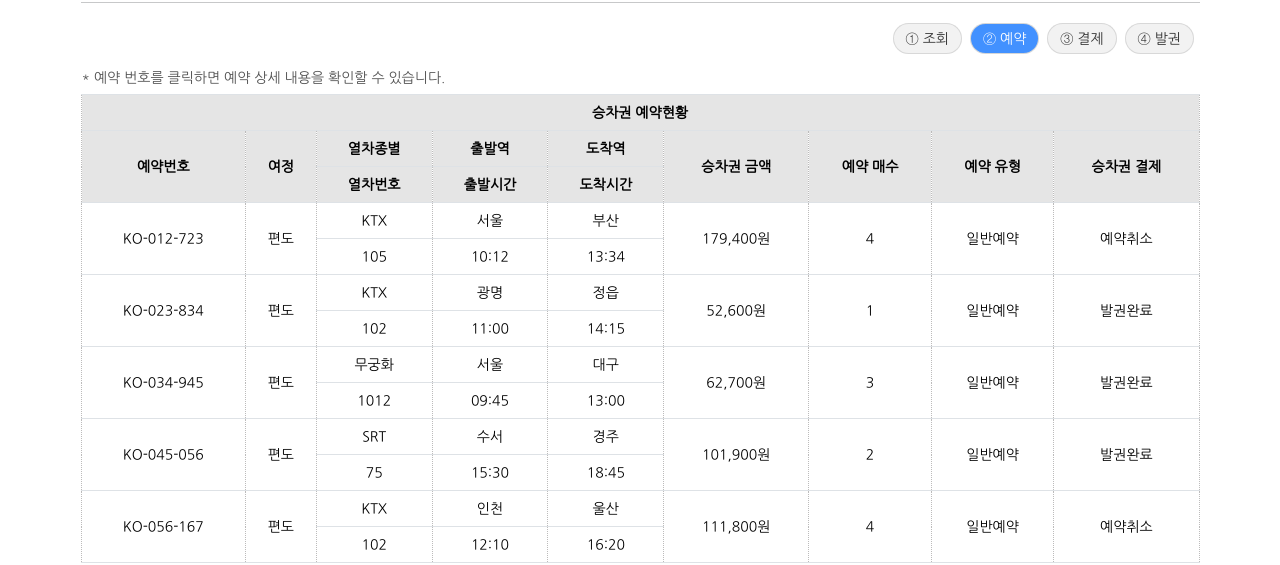
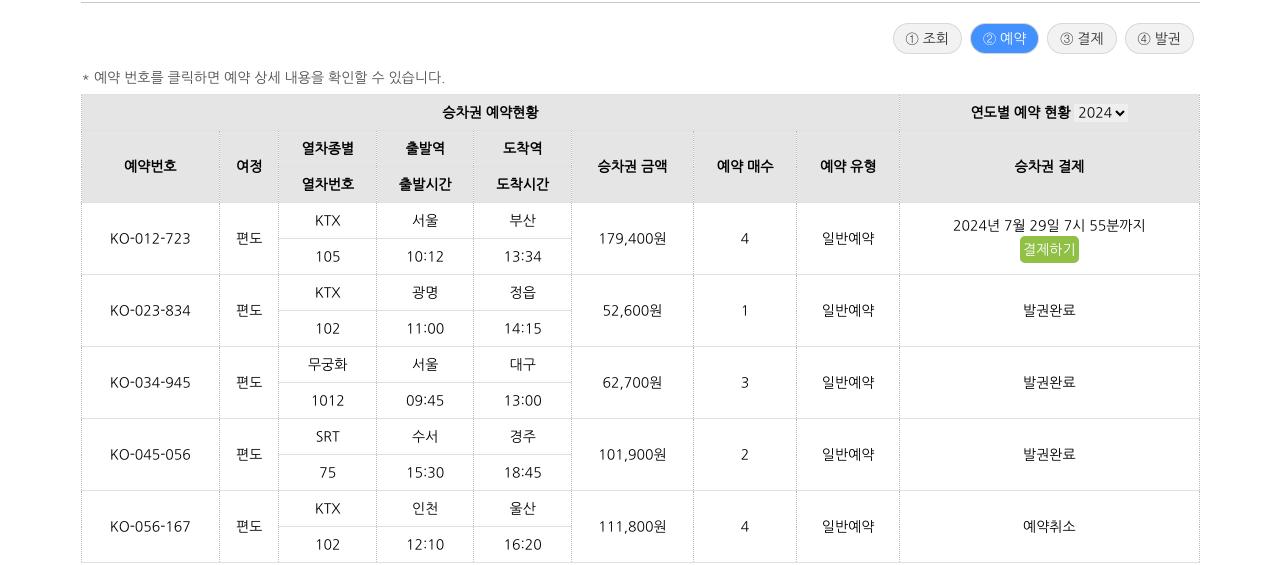
Before and after one commit to jinaa11/miniproject, a plain HTML site: page WebContent/reserve/ResBreakdown.html in a window 1280 px wide. Shown: the part 256-821 px from the top of the page. Drawn offline with nearby package versions, Linux system fonts and the light colour scheme.

Commit message:
refactor: reserve page method (#noissue)

```diff
--- a/WebContent/json/reserve-detail.json
+++ b/WebContent/json/reserve-detail.json
@@ -1,4 +1,5 @@
-[
+{
+  "2024": [
     {
       "reservationId": "KO-012-723",
       "journeyType": "편도",
@@ -13,7 +14,7 @@
       "ticketCount": 4,
       "reservationType": "일반예약",
       "departureDate": "07.29(월)",
-      "paymentDue": "2024-07-28T17:43:00",
+      "paymentDue": "2024-07-29T07:55:00",
       "payment": 0,
       "passengers": {
         "adults": {
@@ -90,4 +91,69 @@
         "paymentDue": "2024-07-21T00:00:00",
         "payment": 0
     }
+  ],
+  "2023": [
+      {
+          "reservationId": "KO-056-134",
+          "journeyType": "왕복",
+          "trainType": "KTX",
+          "trainNumber": "103",
+          "departureStation": "대전",
+          "arrivalStation": "대구",
+          "departureTime": "14:25",
+          "arrivalTime": "17:00",
+          "ticketPrice": "95,300원",
+          "ticketCount": 3,
+          "reservationType": "일반예약",
+          "paymentDue": "2023-09-14T20:00:00",
+          "payment": "발권완료"
+      },
+      {
+          "reservationId": "KO-067-258",
+          "journeyType": "편도",
+          "trainType": "무궁화",
+          "trainNumber": "114",
+          "departureStation": "부산",
+          "arrivalStation": "광주",
+          "departureTime": "08:10",
+          "arrivalTime": "12:45",
+          "ticketPrice": "67,400원",
+          "ticketCount": 2,
+          "reservationType": "일반예약",
+          "paymentDue": "2023-07-02T23:55:00",
+          "payment": 0
+      }
+  ],
+  "2022": [
+      {
+          "reservationId": "KO-078-369",
+          "journeyType": "왕복",
+          "trainType": "SRT",
+          "trainNumber": "205",
+          "departureStation": "서울",
+          "arrivalStation": "부산",
+          "departureTime": "16:20",
+          "arrivalTime": "19:50",
+          "ticketPrice": "120,500원",
+          "ticketCount": 1,
+          "reservationType": "일반예약",
+          "paymentDue": "2022-12-24T10:00:00",
+          "payment": "발권완료"
+      },
+      {
+          "reservationId": "KO-089-470",
+          "journeyType": "편도",
+          "trainType": "KTX",
+          "trainNumber": "107",
+          "departureStation": "인천",
+          "arrivalStation": "울산",
+          "departureTime": "10:30",
+          "arrivalTime": "14:40",
+          "ticketPrice": "110,200원",
+          "ticketCount": 4,
+          "reservationType": "일반예약",
+          "paymentDue": "2022-05-19T17:30:00",
+          "payment": 0
+      }
   ]
+}
--- a/WebContent/reserve/ResBreakdown.html
+++ b/WebContent/reserve/ResBreakdown.html
@@ -41,7 +41,8 @@
             <table class="table table-bordered table-top-border table-custom">
                 <thead class="table-active">
                     <tr>
-                        <th colspan="10">승차권 예약현황</th>
+                        <th colspan="8">승차권 예약현황</th>
+                        <th colspan="1">연도별 예약 현황 <select name="" id="years"></select></th>
                     <tr>
                         <!-- 두 번째 행의 헤더들 -->
                         <th rowspan="2">예약번호</th>
--- a/WebContent/reserve/ResBreakdown.js
+++ b/WebContent/reserve/ResBreakdown.js
@@ -1,20 +1,43 @@
+const trainNumber = '101';
+
 $(function() {
-    const trainNumber = '101';
-    let trainData; // 열차 데이터를 저장할 변수
+    let trainData; // 열차 데이터를 저장할 변수\
+    const selectedYear = '2024'; // 선택된 연도
 
     $.getJSON("../json/reserve_layout.json", function(data) {
         trainData = data.KTX.find(train => train.trainNumber === trainNumber);
     });
 
-    let expiryTime;
+    // select option에 년도 추가
+    $.getJSON("../json/reserve-detail.json", function(data) {
+        var $select = $('#years'); // 연도를 선택할 select 요소
+        $select.empty(); // 기존 옵션을 비웁니다.
+
+        Object.keys(data).sort().reverse().forEach(function(key) {
+            // 각 키(연도)에 대해 옵션을 생성하고 select 요소에 추가
+            $('<option>', {
+                value: key,
+                text: key
+            }).appendTo($select);
+        });
+    });
+
+    showDetails(selectedYear);
+
+    $('#years').change(function() {
+        const selectedYear = $(this).val(); // 선택된 연도
+        if (selectedYear) {
             $.ajax({
                 url: '../json/reserve-detail.json',
                 dataType: 'json',
                 success: function(data) {
-            data.forEach(function(reservation) {
-                var paymentHtml = '';
-                var currentTime = new Date();
-                var paymentDueTime = new Date(reservation.paymentDue);
+                    const reservations = data[selectedYear]; // 선택된 연도에 해당하는 예약 데이터
+                    $('#seat-info').empty(); // 기존 정보를 지우고 새로 채움
+
+                    reservations.forEach(function(reservation) {
+                        let paymentHtml = '';
+                        const currentTime = new Date();
+                        const paymentDueTime = new Date(reservation.paymentDue);
 
                         if (reservation.paymentDue && currentTime < paymentDueTime) {
                             paymentHtml = '<div>' +
@@ -49,7 +72,7 @@ $(function() {
                         $('#seat-info').append($row, $secondRow);
 
                         // 상세 정보 생성
-                var $detailsRow = $('<tr class="details" style="display: none;">').append(
+                        const $detailsRow = $('<tr class="details" style="display: none;">').append(
                             $('<td colspan="9">').html(createDetailsHtml(reservation))
                         );
                         $secondRow.after($detailsRow);
@@ -59,20 +82,20 @@ $(function() {
                             $detailsRow.toggle();
                         });
 
-                expiryTime = parseDateString(formatTime(reservation.paymentDue)).getTime();
+                        // 만료 시간 파싱
+                        const expiryTime = parseDateString(formatTime(reservation.paymentDue)).getTime();
+
+                        // 타이머 설정
+                        function startTimer() {
                             function checkAndUpdatePaymentStatus() {
-                    let currentTime = new Date().getTime();
-
+                                const currentTime = new Date().getTime();
                                 if (currentTime > expiryTime) {
                                     $('#payment-status').html('예약취소').addClass('expired');
                                     $('#pay-button').remove();
                                 }
                             }
-
-                // 타이머 설정
-                function startTimer() {
                             checkAndUpdatePaymentStatus(); // 초기 상태 확인
-                    let timer = setInterval(checkAndUpdatePaymentStatus, 1000); // 5초마다 상태 업데이트
+                            const timer = setInterval(checkAndUpdatePaymentStatus, 1000); // 1초마다 상태 업데이트
 
                             // 타이머 정리를 위한 이벤트 리스너
                             $(window).on('beforeunload', function() {
@@ -86,6 +109,93 @@ $(function() {
                     alert('Failed to retrieve reservation data.');
                 }
             });
+        }
+    });
+
+    function showDetails(year) {
+        $.ajax({
+            url: '../json/reserve-detail.json',
+            dataType: 'json',
+            success: function(data) {
+                const reservations = data[selectedYear]; // 선택된 연도에 해당하는 예약 데이터
+                $('#seat-info').empty(); // 기존 정보를 지우고 새로 채움
+
+                reservations.forEach(function(reservation) {
+                    let paymentHtml = '';
+                    const currentTime = new Date();
+                    const paymentDueTime = new Date(reservation.paymentDue);
+
+                    if (reservation.paymentDue && currentTime < paymentDueTime) {
+                        paymentHtml = '<div>' +
+                                        formatTime(reservation.paymentDue) + '까지' +
+                                        '</div>' +
+                                        '<div><button class="pay-button">결제하기</button></div>';
+                    } else if (reservation.payment) {
+                        paymentHtml = '발권완료';
+                    } else {
+                        paymentHtml = '예약취소';
+                    }
+
+                    var $row = $('<tr>').append(
+                        $('<td rowspan="2">').text(reservation.reservationId),
+                        $('<td rowspan="2">').text(reservation.journeyType),
+                        $('<td>').text(reservation.trainType),
+                        $('<td>').text(reservation.departureStation),
+                        $('<td>').text(reservation.arrivalStation),
+                        $('<td rowspan="2">').text(reservation.ticketPrice),
+                        $('<td rowspan="2">').text(reservation.ticketCount),
+                        $('<td rowspan="2">').text(reservation.reservationType)
+                    );
+
+                    var $secondRow = $('<tr>').append(
+                        $('<td>').text(reservation.trainNumber),
+                        $('<td>').text(reservation.departureTime),
+                        $('<td>').text(reservation.arrivalTime)
+                    );
+
+                    var $paymentTd = $('<td rowspan="2">').html(paymentHtml);
+                    $row.append($paymentTd);
+                    $('#seat-info').append($row, $secondRow);
+
+                    // 상세 정보 생성
+                    const $detailsRow = $('<tr class="details" style="display: none;">').append(
+                        $('<td colspan="9">').html(createDetailsHtml(reservation))
+                    );
+                    $secondRow.after($detailsRow);
+
+                    // 예약번호(td:first-child) 클릭 이벤트를 통한 상세 정보 토글
+                    $row.find('td:first-child').on('click', function() {
+                        $detailsRow.toggle();
+                    });
+
+                    // 만료 시간 파싱
+                    const expiryTime = parseDateString(formatTime(reservation.paymentDue)).getTime();
+
+                    // 타이머 설정
+                    function startTimer() {
+                        function checkAndUpdatePaymentStatus() {
+                            const currentTime = new Date().getTime();
+                            if (currentTime > expiryTime) {
+                                $('#payment-status').html('예약취소').addClass('expired');
+                                $('#pay-button').remove();
+                            }
+                        }
+                        checkAndUpdatePaymentStatus(); // 초기 상태 확인
+                        const timer = setInterval(checkAndUpdatePaymentStatus, 1000); // 1초마다 상태 업데이트
+
+                        // 타이머 정리를 위한 이벤트 리스너
+                        $(window).on('beforeunload', function() {
+                            clearInterval(timer); // 페이지를 벗어나면 타이머 정지
+                        });
+                    }
+                    startTimer();
+                });
+            },
+            error: function() {
+                alert('Failed to retrieve reservation data.');
+            }
+        });
+    }
 
     function createDetailsHtml(reservation) {
         let passengerDetails = '';
@@ -100,8 +210,7 @@ $(function() {
             }
         }
 
-        // Details HTML using Bootstrap's card
-        let html = `
+        return html = `
             <div class="mt-3">
                 <div>
                     <h4 class="fw-bold">예약 상세</h5>
@@ -119,8 +228,6 @@ $(function() {
                     </table>
                 </div>
             </div>`;
-
-        return html;
     }
 
     $(document).on('click', '#check-seats-button', function() {
@@ -131,12 +238,12 @@ $(function() {
     });
 
     function formatTime(dateString) {
-        var date = new Date(dateString);
-        var year = date.getFullYear();
-        var month = date.getMonth() + 1;
-        var day = date.getDate();
-        var hour = date.getHours();
-        var minute = date.getMinutes();
+        const date = new Date(dateString);
+        const year = date.getFullYear();
+        const month = date.getMonth() + 1;
+        const day = date.getDate();
+        const hour = date.getHours();
+        const minute = date.getMinutes();
         return `${year}년 ${month}월 ${day}일 ${hour}시 ${minute}분`;
     }
 
@@ -166,8 +273,8 @@ $(function() {
         Object.values(coach.seats).forEach(seatArray => {
             maxSeats = Math.max(maxSeats, seatArray.length);
         });
-        let numWindows = maxSeats <= maxWindow ? 7 : 8;
-        let windowWidth = maxSeats <= 8 ? '140px' : '130px';
+        const numWindows = maxSeats <= maxWindow ? 7 : 8;
+        const windowWidth = maxSeats <= 8 ? '140px' : '130px';
 
         // 창문 표시
         for (let j = 1; j <= numWindows; j++) {
```
Also changed, not shown: WebContent/reserve/Reservation.html (+1 -1 lines), WebContent/reserve/Reservation.js (+29 -22 lines). Lines whose indentation alone changed are shown as unchanged.
